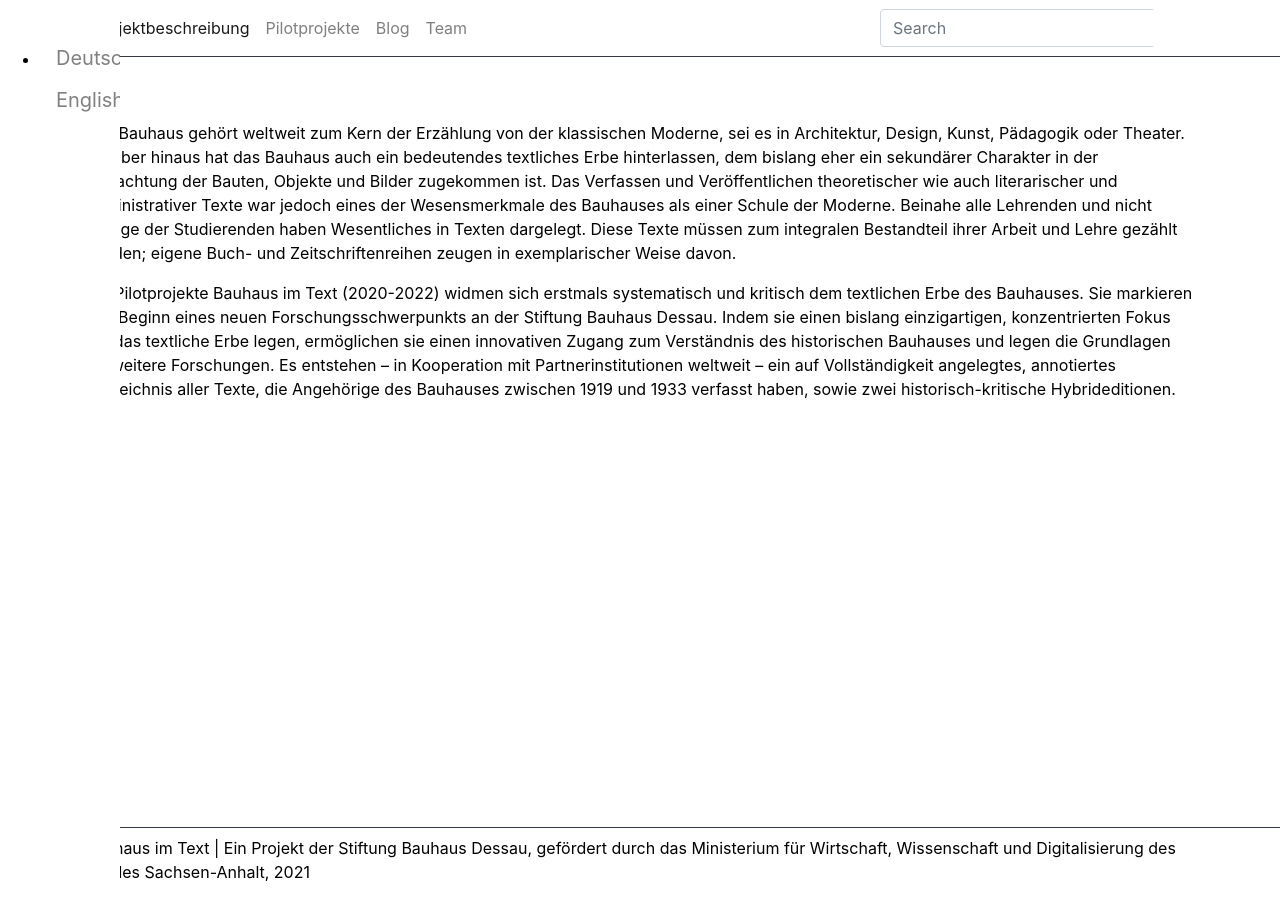
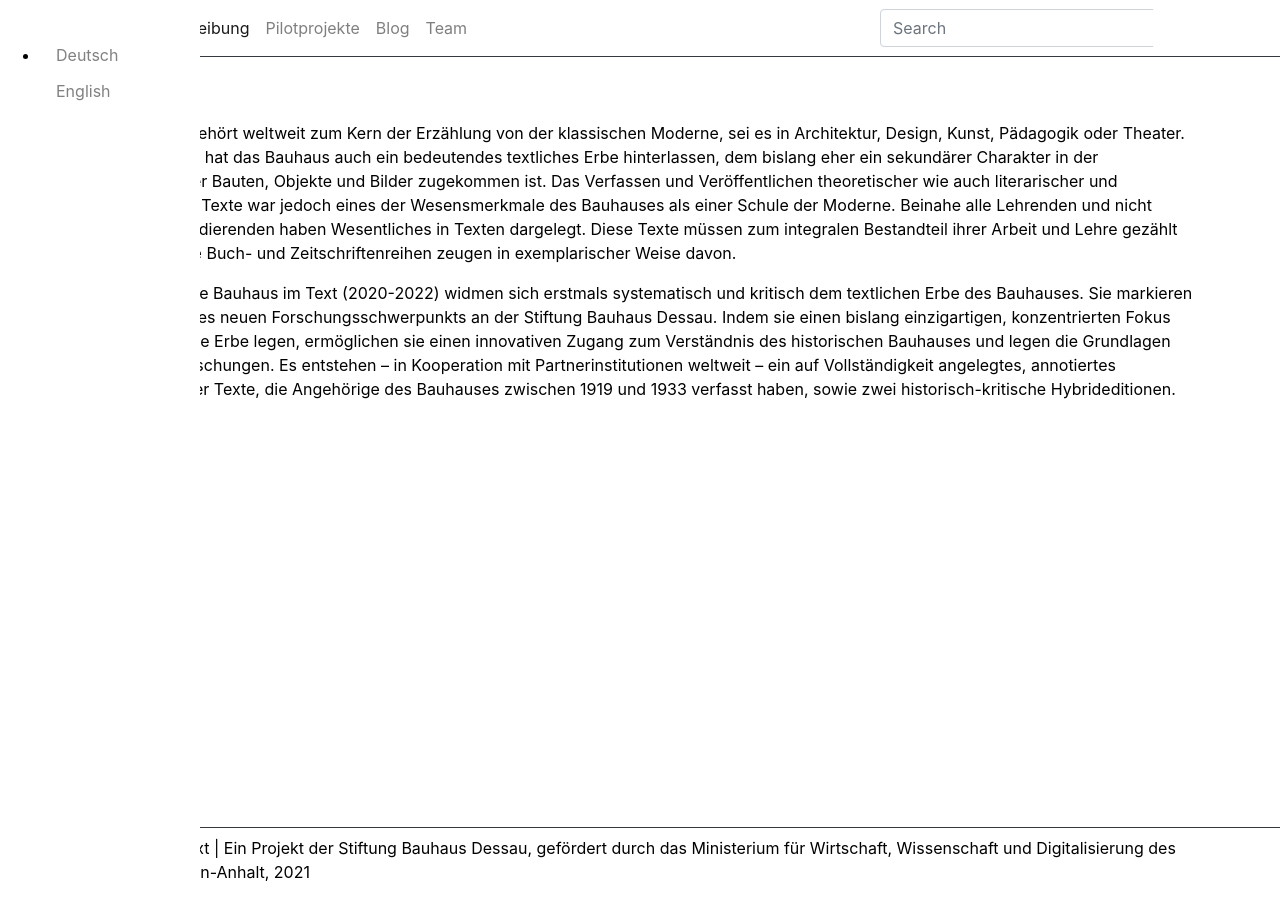
Before and after one commit to Bauhaus-im-Text/internetauftritt, a Jekyll site: the page built from pages/index.md, in a window 1280 px wide. Built offline with Jekyll 4.4.1, drawn with Linux system fonts in a browser that asks for light colours.

Commit message:
Update _custom.scss

```diff
--- a/_sass/_custom.scss
+++ b/_sass/_custom.scss
@@ -2,7 +2,7 @@
 /* Style the sidebar - fixed full height */
 .sidebar {
   height: 100%;
-  width: 120px;
+  width: 200px;
   position: fixed;
   z-index: 1;
   top: -7px;
@@ -16,7 +16,7 @@
 .sidebar a {
   padding: 6px 8px 6px 16px;
   text-decoration: none;
-  font-size: 20px;
+  font-size: 16px;
   color: #818181;
   display: block;
 }
@@ -35,5 +35,5 @@
 /* Add media queries for small screens (when the height of the screen is less than 450px, add a smaller padding and font-size) */
 @media screen and (max-height: 450px) {
   .sidebar {padding-top: 15px;}
-  .sidebar a {font-size: 18px;}
+  .sidebar a {font-size: 16px;}
 }
```
